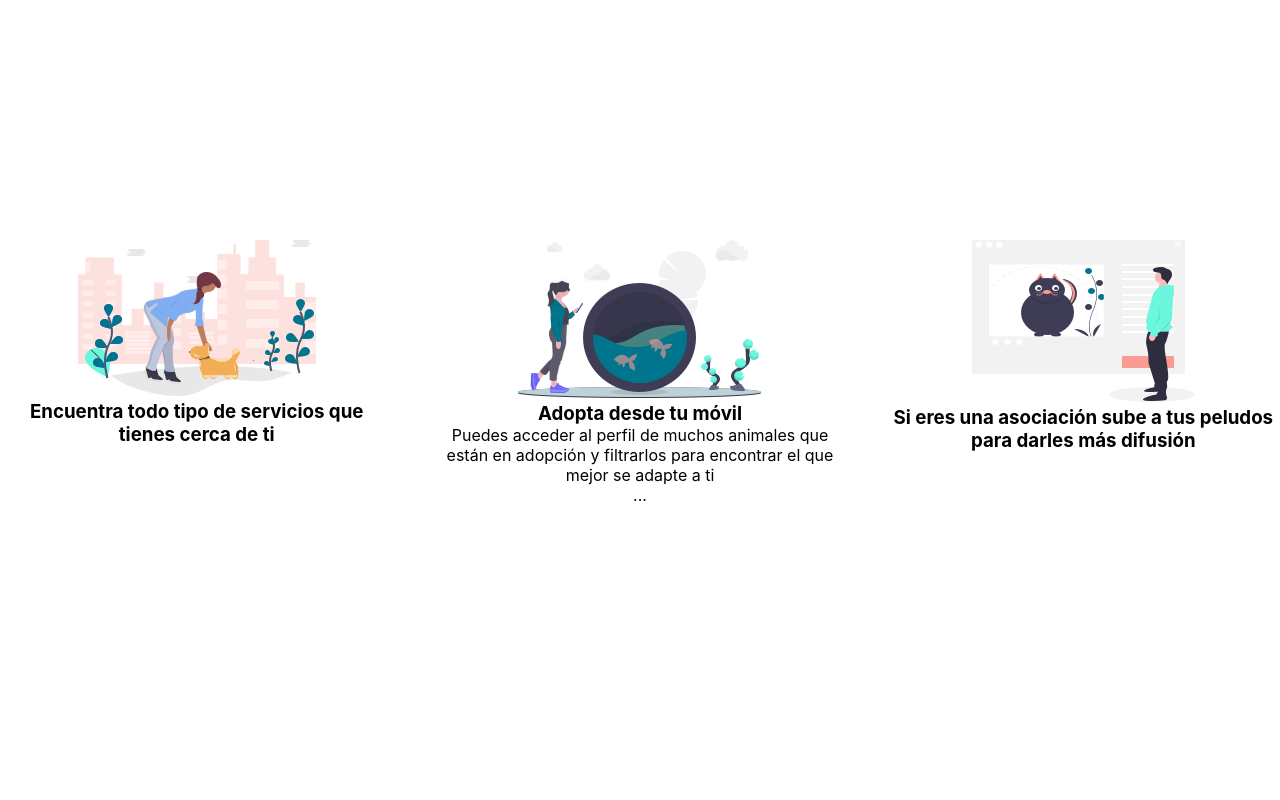
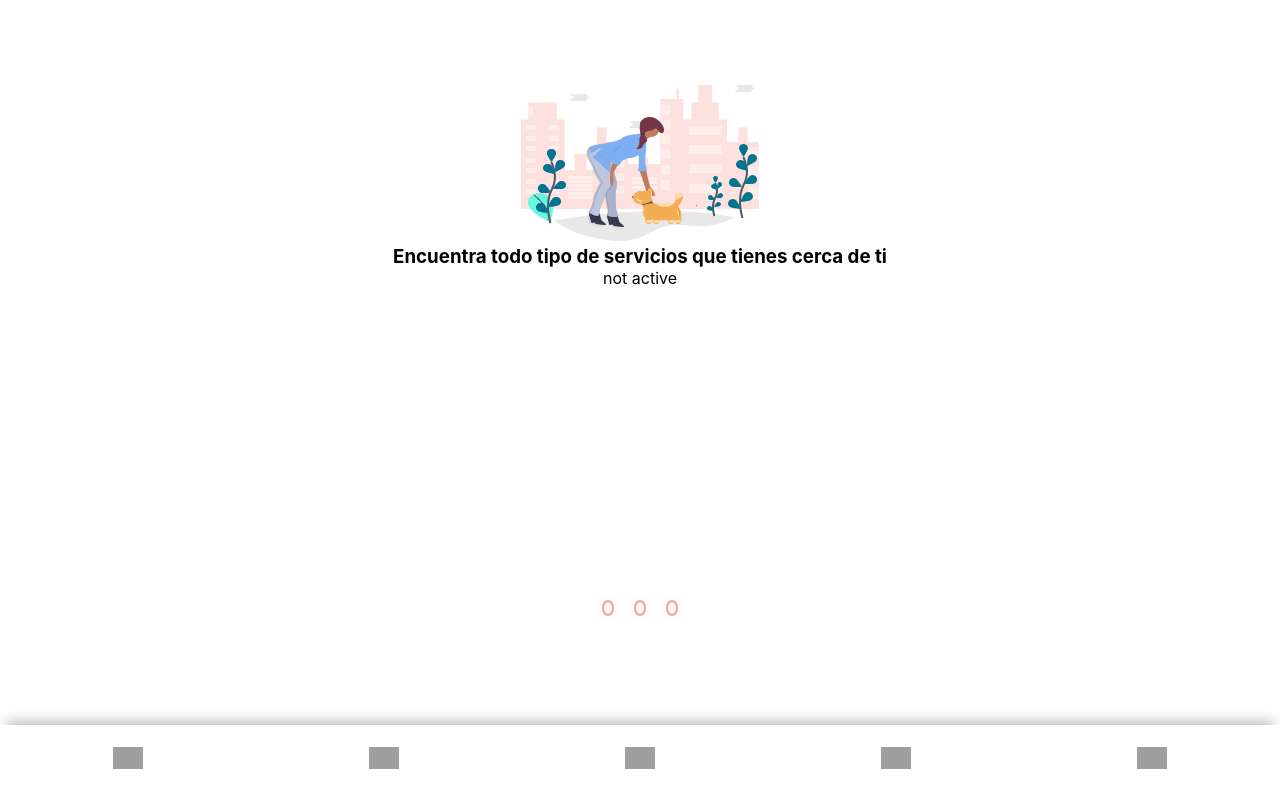
Before and after one commit to Corocottax/proyecto-final-react, a React (Create React App) app: page / in a window 1280 px wide. Shown: the top 800 px of the page. Built offline with nearby package versions, Linux system fonts and the light colour scheme; grey boxes are pictures that could not be loaded.

Commit message:
slider v0

```diff
--- a/src/pages/PreLogin/PreLogin.jsx
+++ b/src/pages/PreLogin/PreLogin.jsx
@@ -1,22 +1,36 @@
 import React from 'react';
+import { Navigation, Pagination, Scrollbar, A11y } from 'swiper';
 import { Swiper, SwiperSlide } from 'swiper/react';
+import { useSwiper } from 'swiper/react';
+import "./PreLogin.scss";
 import 'swiper/css';
-import "./PreLogin.scss"
+import 'swiper/css/navigation';
+import 'swiper/css/pagination';
+import 'swiper/css/scrollbar';
 
 const PreLogin = () => {
+    const swiper = useSwiper();
+
+
   return <div className="slider-container">
+
          <Swiper
+      modules={[Navigation, Pagination, Scrollbar, A11y]}
       spaceBetween={50}
-      slidesPerView={3}
-      onSlideChange={() => console.log('slide change')}
-      onSwiper={(swiper) => console.log(swiper)}
+      slidesPerView={1}
+      onSlideChange={() => {/*...*/}}
+      onReachEnd={() => {/*...*/}}
     >
-      <SwiperSlide><img src="/images/slider/imagen1.png" alt=""/><h3>Encuentra todo tipo de servicios que tienes cerca de ti</h3></SwiperSlide>
-      <SwiperSlide><img src="/images/slider/imagen2.png" alt=""/>
+      <SwiperSlide>{({ isPrev }) => (<div><img src="/images/slider/imagen1.png" alt=""/><h3>Encuentra todo tipo de servicios que tienes cerca de ti</h3>{isPrev ? 'active' : 'not active'}</div>)}</SwiperSlide>
+      <SwiperSlide>{({ isActive }) => (<div><img src="/images/slider/imagen2.png" alt=""/>
       <h3>Adopta desde tu móvil</h3>
-      <p>Puedes acceder al perfil de muchos animales que están en adopción y filtrarlos para encontrar el que mejor se adapte a ti</p></SwiperSlide>
-      <SwiperSlide><img src="/images/slider/imagen3.png" alt=""/> <h3>Si eres una asociación sube a tus peludos para darles más difusión</h3></SwiperSlide>
-      ...
+      <p>Puedes acceder al perfil de muchos animales que están en adopción y filtrarlos para encontrar el que mejor se adapte a ti</p>{isActive ? 'active' : 'not active'}</div>)}</SwiperSlide>
+      <SwiperSlide>{({ isNext }) => (<div><img src="/images/slider/imagen3.png" alt=""/> <h3>Si eres una asociación sube a tus peludos para darles más difusión</h3>{isNext ? 'active' : 'not active'}</div>)}</SwiperSlide>
+      <div className='btn-contain'>
+      <button className='btn-slider' onClick={() => swiper.slideNext()}></button>
+      <button className='btn-slider' onClick={() => swiper.slideActive()}></button>
+      <button className='btn-slider' onClick={() => swiper.slidePrev()}></button>
+      </div>
     </Swiper>
   </div>;
 };
--- a/src/pages/PreLogin/PreLogin.scss
+++ b/src/pages/PreLogin/PreLogin.scss
@@ -1,5 +1,19 @@
 .slider-container{
     min-height: 80vh;
     min-width: 100vw;
-    margin-top: 30vh;
+    margin-top: 85px;
 }
+.btn-slider{
+    border-radius:50%;
+    min-height: 16px;
+    min-width: 12px;
+    background-color: transparent;
+    border: 2px solid rgb(250 156 147);
+    margin:10px;
+}
+.btn-contain{
+    display: flex;
+    justify-content: center;
+    align-items:baseline;
+    margin-top: 35vh;
+}
```
